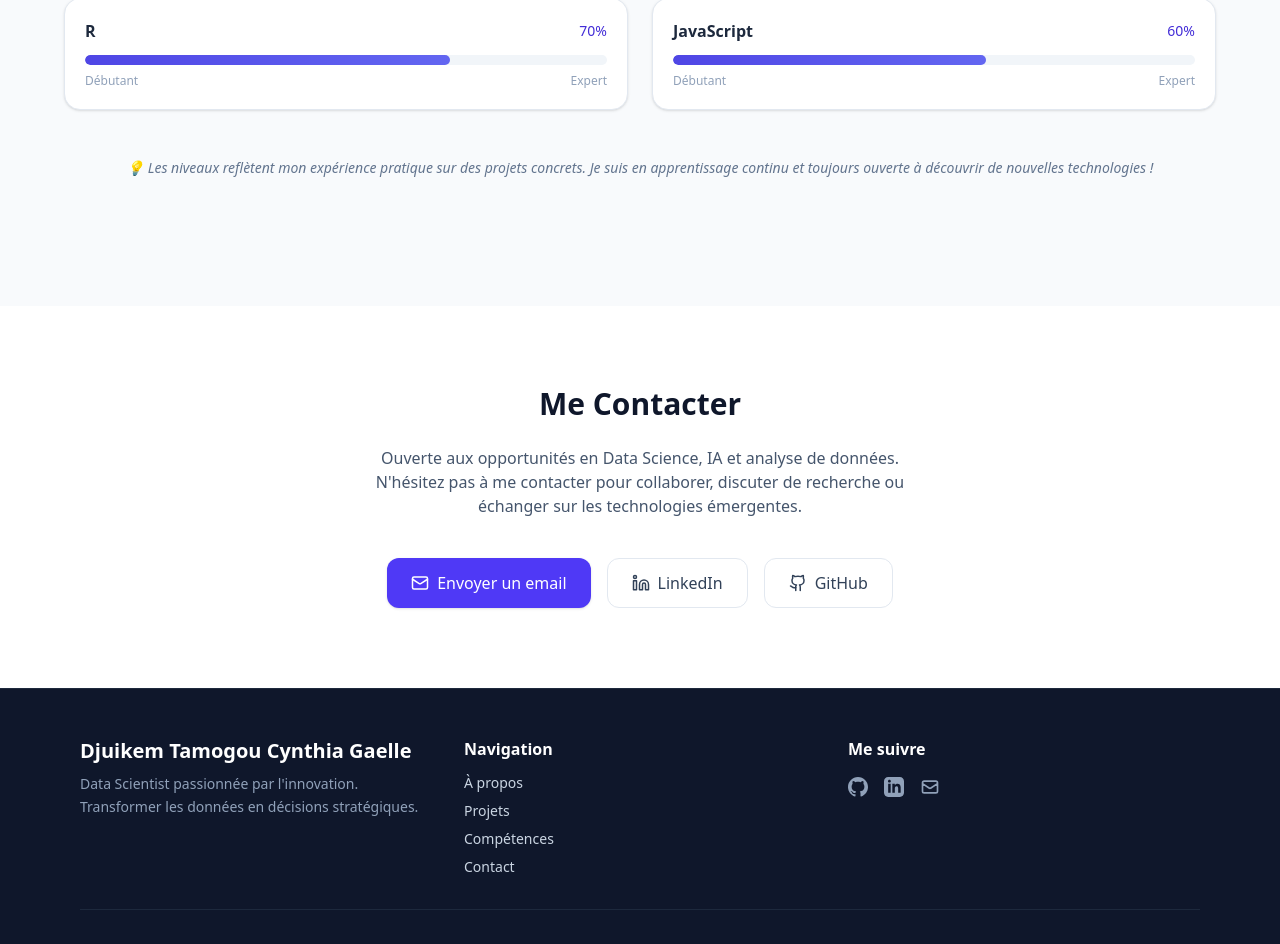
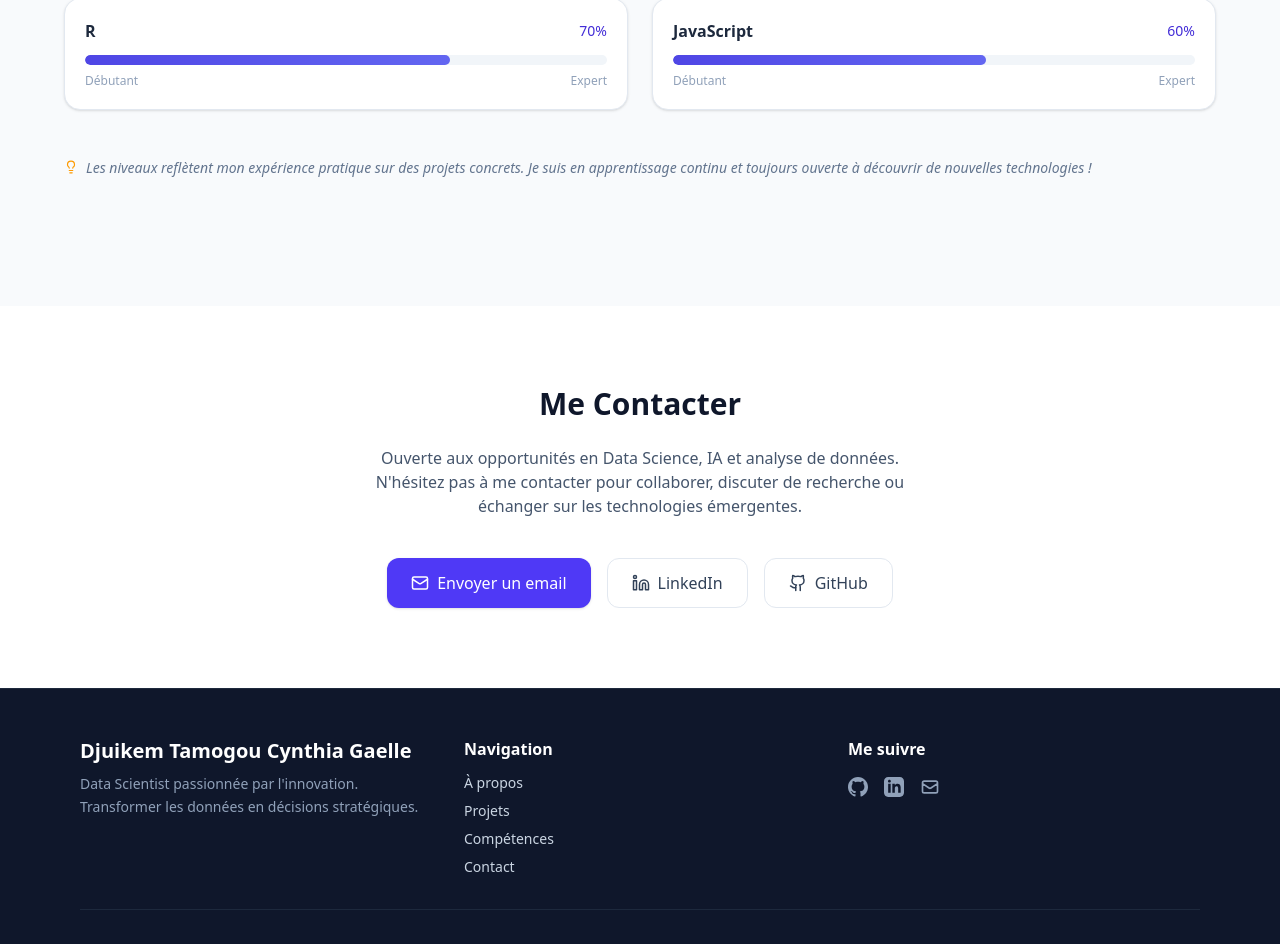
Before and after one commit to Djuikem/portfolio-cynthia, a Next.js app: page / in a window 1280 px wide. Shown: the part 3531-4475 px from the top of the page. Built offline with nearby package versions, Linux system fonts and the light colour scheme.

Commit message:
Design change V3

```diff
--- a/src/components/sections/SkillsSection.tsx
+++ b/src/components/sections/SkillsSection.tsx
@@ -1,7 +1,7 @@
 'use client';
 
 import { useState, useEffect, useRef } from 'react';
-import { Code2, Database, Brain, ChartBar, GitBranch, Terminal, Sparkles } from 'lucide-react';
+import { Code2, Database, Brain, ChartBar, GitBranch, Terminal, Sparkles, Lightbulb } from 'lucide-react';
 
 // Mapping des couleurs pour les barres de progression (évite les erreurs CSS variables)
 const PROGRESS_COLORS: Record<string, string> = {
@@ -214,9 +214,12 @@ export default function SkillsSection() {
 
         {/* Note contextuelle */}
         <div className="mt-12 text-center">
-          <p className="text-sm text-slate-500 italic">
-            💡 Les niveaux reflètent mon expérience pratique sur des projets concrets.
-            Je suis en apprentissage continu et toujours ouverte à découvrir de nouvelles technologies !
+          <p className="text-sm text-slate-500 italic flex items-start gap-2">
+            <Lightbulb size={14} className="text-amber-500 flex-shrink-0 mt-0.5" />
+            <span>
+                Les niveaux reflètent mon expérience pratique sur des projets concrets.
+                Je suis en apprentissage continu et toujours ouverte à découvrir de nouvelles technologies !
+            </span>
           </p>
         </div>
       </div>
```
